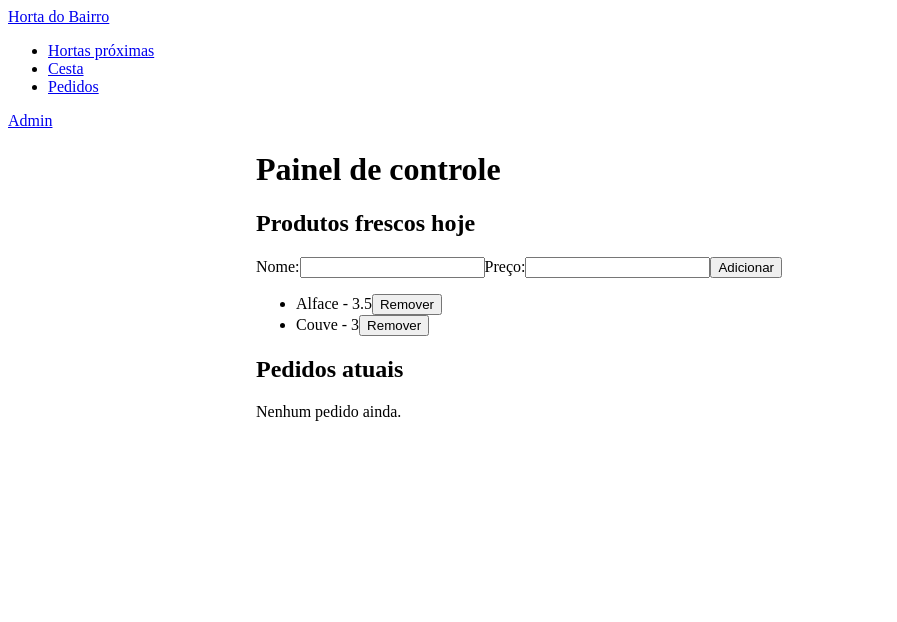
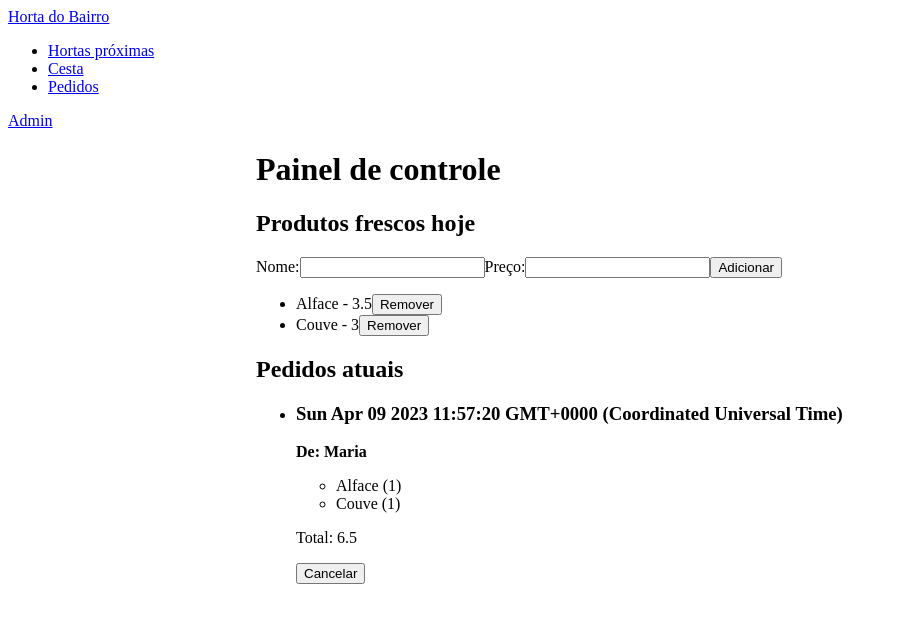
Before and after one commit to thiagovilla/pi-v-horta-bairro, a React (Create React App) app: page /admin in a window 1280 px wide. Shown: the top 622 px of the page, without its empty margins (0-897 px from the left). Built offline with nearby package versions, Linux system fonts and the light colour scheme.

Commit message:
feat: add option to cancel order to admin page

```diff
--- a/src/pages/Admin.jsx
+++ b/src/pages/Admin.jsx
@@ -6,7 +6,7 @@ import {
   getStoreBySlug,
   removeFreshProduct,
 } from "../services/stores";
-import { getOrders } from "../services/orders";
+import { cancelOrder, getOrders } from "../services/orders";
 
 function Admin() {
   const { freshToday, orders } = useLoaderData();
@@ -50,19 +50,33 @@ function Admin() {
         ) : (
           <ul>
             {orders.map(order => (
-              <li key={order.id}>
+              <li
+                key={order.id}
+                style={
+                  order.canceled
+                    ? { color: "gray", textDecoration: "line-through" }
+                    : {}
+                }
+              >
                 <h3>{order.date.toString()}</h3>
                 <p>
                   <strong>De: {order.name}</strong>
                 </p>
                 <ul>
                   {order.basket.products.map(product => (
-                    <li>
+                    <li key={product.id}>
                       {product.name} ({product.quantity})
                     </li>
                   ))}
                 </ul>
                 <p>Total: {order.basket.total}</p>
+                <Form method="patch">
+                  <input type="hidden" name="id" value={order.id} />
+                  <input type="hidden" name="action" value="cancel" />
+                  <button type="submit" disabled={order.canceled}>
+                    Cancelar
+                  </button>
+                </Form>
               </li>
             ))}
           </ul>
@@ -88,6 +102,8 @@ export async function action({ request }) {
     return addFreshProduct("xyz", product);
   } else if (request.method === "DELETE") {
     return removeFreshProduct("xyz", +formData.get("id"));
+  } else if (request.method === "PATCH") {
+    return cancelOrder(+formData.get("id"));
   } else {
     throw Error("ERR_UNKNOWN_METHOD");
   }
--- a/src/services/orders.js
+++ b/src/services/orders.js
@@ -1,6 +1,20 @@
 import { clearBasket } from "./basket";
 
-const orders = [];
+const orders = [
+  {
+    id: 123,
+    date: new Date(),
+    name: "Maria",
+    canceled: false,
+    basket: {
+      products: [
+        { id: "alface", name: "Alface", price: 3.5, quantity: 1 },
+        { id: "couve", name: "Couve", price: 3, quantity: 1 },
+      ],
+      total: 6.5,
+    },
+  },
+];
 
 export async function getOrders() {
   return Promise.resolve(orders);
```
